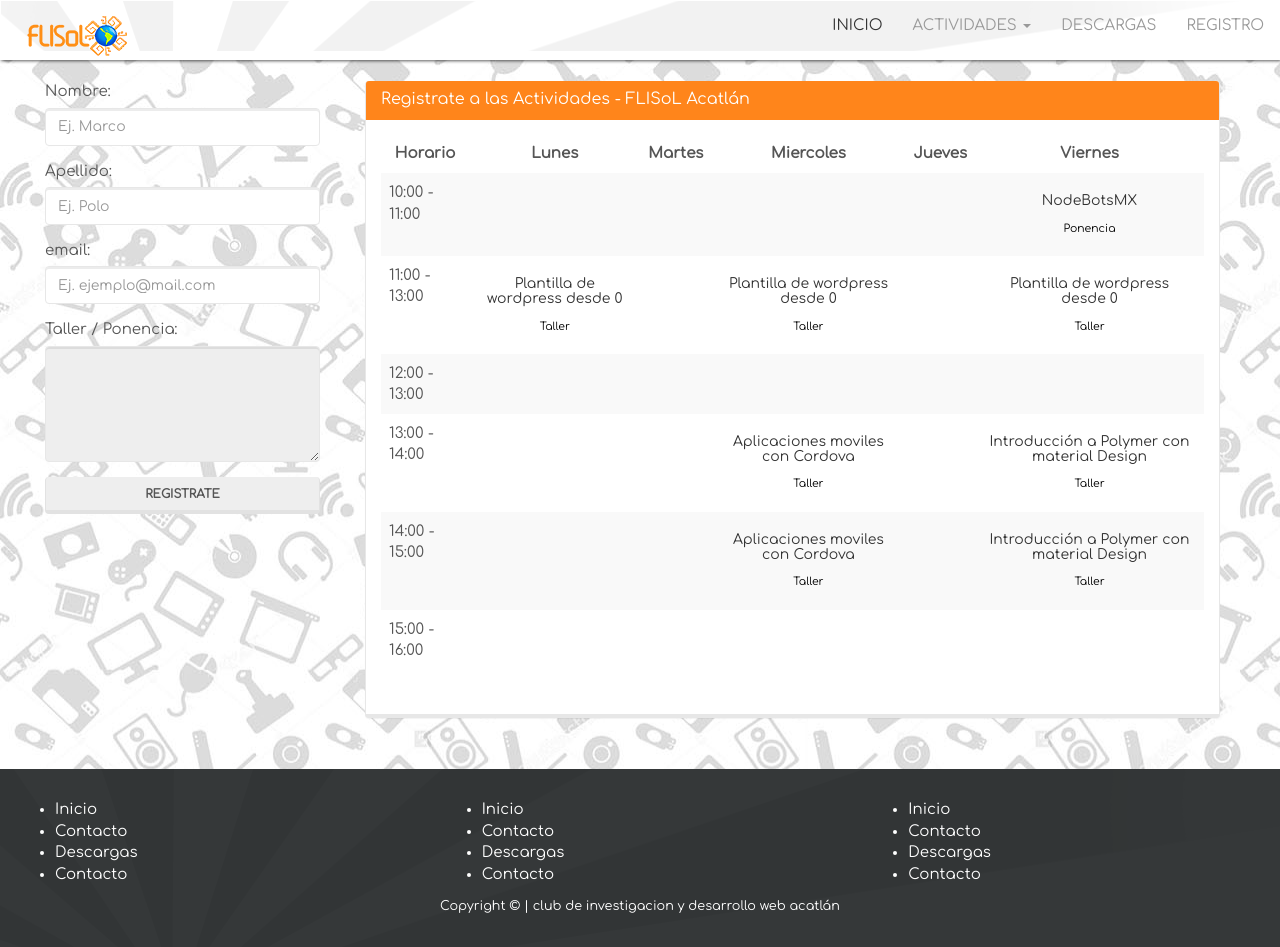
After one commit to salomonmac/flisolwebpage, a PHP site: page /registro.html in a window 1280 px wide. The commit adds this page. Run offline with PHP 8.4, Linux system fonts and the light colour scheme; some libraries are stand-ins or nearby versions; some web fonts are replaced.

Commit message:
add registro

```diff
--- a/css/style.css
+++ b/css/style.css
@@ -163,3 +163,26 @@ footer{
     background-attachment: fixed;
     background-image: url(../img/background.jpg)
 }
+table th{
+  text-align: center;
+}
+.all-button{
+  width: 100%;
+  height: 100%;
+  background-color: rgba(0, 0, 0, 0  );
+border: none;
+}
+.all-button:hover{
+  width: 100%;
+  height: 100%;
+  background-color: rgba(40, 182, 44, 0.3);
+  border: none;
+  transition: all 200ms ease-out;
+}
+.color{
+  background-color: rgba(40, 182, 44, 0.6);
+  border: none;
+  width: 100%;
+  height: 100%;
+  transition: all 200ms ease-out;
+}
--- a/index.html
+++ b/index.html
@@ -258,7 +258,7 @@
                     <h1 class="backgreen">Codigo Libre</h1>
                 </div>
                 <div class="col-md-2">
-                    <h1>+</h1>
+                    <h1>+</.h1>
                 </div>
                 <div class="col-md-5">
                     <h1 class="backgreen">Comunidad colaborativa</h1>
--- /dev/null
+++ b/registro.html
@@ -0,0 +1,347 @@
+<!DOCTYPE html>
+<html lang="">
+
+<head>
+    <meta charset="UTF-8">
+    <meta name="viewport" content="width=device-width, initial-scale=1.0">
+    <meta name="description" content="">
+    <meta name="author" content="">
+    <title>FLISoL Acatlán 2016</title>
+    <link rel="shortcut icon" href="">
+    <link rel="stylesheet" href="css/bootstrap.min.css">
+    <link rel="stylesheet" href="css/style.css">
+    <link href='https://fonts.googleapis.com/css?family=Comfortaa' rel='stylesheet' type='text/css'>
+    <link href="https://file.myfontastic.com/n6vo44Re5QaWo8oCKShBs7/icons.css" rel="stylesheet">
+    <link href='//cdn.jsdelivr.net/devicons/1.8.0/css/devicons.min.css' rel='stylesheet'>
+</head>
+
+<body>
+    <header>
+        <nav class="navbar navbar-inverse navbar-fixed-top">
+            <div class="container-fluid">
+                <div class="navbar-header">
+                    <button type="button" class="navbar-toggle collapsed" data-toggle="collapse" data-target="#menu1" aria-expanded="false">
+                        <span class="sr-only">Navegación</span>
+                        <span class="icon-bar"></span>
+                        <span class="icon-bar"></span>
+                        <span class="icon-bar"></span>
+                    </button>
+                    <a class="navbar-brand" href="index.php"><img src="img/logo2.png" alt="" class="img img-responsive"></a>
+                </div>
+
+                <div class="collapse navbar-collapse" id="menu1">
+                    <ul class="nav navbar-nav navbar-right">
+                        <li class="active"><a href="index.php">Inicio</a>
+                        </li>
+                        <li class="dropdown">
+                            <a href="#" class="dropdown-toggle" data-toggle="dropdown" role="button" aria-haspopup="true" aria-expanded="false">Actividades <span class="caret"></span></a>
+                            <ul class="dropdown-menu">
+                                <li><a href="#">Talleres</a>
+                                </li>
+                                <li><a href="http://faustocesar.esy.es/">Ponencias</a>
+                                </li>
+                                <li role="separator" class="divider"></li>
+                                <li><a href="https://www.facebook.com/thewigginsmx?fref=ts">InstallFEST</a>
+                                </li>
+                                <li><a href="https://www.facebook.com/pages/CIDWA/695261777263186?fref=ts">Hackathon</a>
+                                </li>
+                            </ul>
+                        </li>
+                        <li><a href="stage.html">Descargas</a>
+                        </li>
+                        <li><a href="#myModal2" data-toggle="modal" data-target="#myModal2">Registro</a>
+                        </li>
+                    </ul>
+                </div>
+                <!-- /.navbar-collapse -->
+            </div>
+            <!-- /.container-fluid -->
+        </nav>
+    </header>
+
+    <section class="container-fluid back aire" style="padding: 2em;">
+      <div class="col-md-3">
+        <form role="form" data-toggle="validator" action="" method="POST">
+          <div class="form-group">
+            <label for="">Nombre:</label>
+            <input id="nombre" type="text" class="form-control" placeholder="Ej. Marco" required>
+          </div>
+          <div class="form-group">
+            <label for="">Apellido:</label>
+            <input id="apellido" type="text" class="form-control" placeholder="Ej. Polo" required>
+          </div>
+          <div class="form-group">
+            <label for="">email:</label>
+            <input id="email" type="email" class="form-control" placeholder="Ej. ejemplo@mail.com" required>
+          </div>
+          <div class="form-group">
+           <label for="">Taller / Ponencia:</label>
+           <textarea id="taller" name="name" rows="5" cols="40" class="form-control" readonly>
+           </textarea>
+          </div>
+          <div class="form-group">
+            <button type="submit" class="btn btn-default col-md-12" >Registrate</button>
+          </div>
+          </div>
+        </form>
+      </div>
+        <div class="col-sm-12 col-md-9">
+            <div class="col-md-12">
+                <div class="panel panel-warning">
+                    <div class="panel-heading">
+                        <h1 class="panel-title">Registrate a las Actividades  - FLISoL Acatlán </h1>
+                    </div>
+                    <div class="panel-body">
+                        <table class="table table-striped table-hover ">
+                            <thead>
+                                <tr>
+                                    <th>Horario</th>
+                                    <th>Lunes</th>
+                                    <th>Martes</th>
+                                    <th>Miercoles</th>
+                                    <th>Jueves</th>
+                                    <th>Viernes</th>
+
+                                </tr>
+                            </thead>
+                            <tbody>
+                                <tr>
+                                    <td>10:00 - 11:00</td>
+                                    <td></td>
+                                    <td></td>
+                                    <td></td>
+                                    <td></td>
+                                    <td>
+                                      <small><a tabindex="0" class="" role="button" data-toggle="popover" data-trigger="hover" data-html="true" title="<b>Ponente: Julio C. Rodriguez</b>" data-placement="top" data-content="Conferencia sobre el trabajo que estan desarrollando en la comunidad de NodeBots México.">
+                                      <button type="button" name="button" class="all-button nodebots" data-check="">
+                                        <h5>NodeBotsMX</h5>
+                                          <p style="color: black">
+                                            <small>Ponencia</small>
+                                          </p>
+                                      </button>
+                                      </a></small>
+                                    </td>
+                                </tr>
+                                <tr>
+                                    <td>11:00 - 13:00</td>
+                                    <td>
+                                      <small><a tabindex="0" class="" role="button" data-toggle="popover" data-trigger="hover" data-html="true" title="<b>Ponente: Julio C. Rodriguez</b>" data-placement="top" data-content="Conferencia sobre el trabajo que estan desarrollando en la comunidad de NodeBots México.">
+                                      <button type="button" name="button" class="all-button wordpress" data-check="">
+                                        <h5>Plantilla de wordpress desde 0</h5>
+                                          <p style="color: black">
+                                            <small>Taller</small>
+                                          </p>
+                                      </button>
+                                      </a></small>
+                                    </td>
+                                    <td></td>
+                                    <td>
+                                      <small><a tabindex="0" class="" role="button" data-toggle="popover" data-trigger="hover" data-html="true" title="<b>Ponente: Julio C. Rodriguez</b>" data-placement="top" data-content="Conferencia sobre el trabajo que estan desarrollando en la comunidad de NodeBots México.">
+                                      <button type="button" name="button" class="all-button wordpress" data-check="">
+                                        <h5>Plantilla de wordpress desde 0</h5>
+                                          <p style="color: black">
+                                            <small>Taller</small>
+                                          </p>
+                                      </button>
+                                      </a></small>
+                                    </td>
+                                    <td></td>
+
+                                    <td>
+                                      <small><a tabindex="0" class="" role="button" data-toggle="popover" data-trigger="hover" data-html="true" title="<b>Ponente: Julio C. Rodriguez</b>" data-placement="top" data-content="Conferencia sobre el trabajo que estan desarrollando en la comunidad de NodeBots México.">
+                                      <button type="button" name="button" class="all-button wordpress" data-check="">
+                                        <h5>Plantilla de wordpress desde 0</h5>
+                                          <p style="color: black">
+                                            <small>Taller</small>
+                                          </p>
+                                      </button>
+                                      </a></small>
+                                    </td>
+                                </tr>
+                                <tr>
+                                    <td>12:00 - 13:00</td>
+                                    <td></td>
+                                    <td></td>
+                                    <td></td>
+                                    <td></td>
+                                    <td></td>
+                                </tr>
+                                <tr>
+                                    <td>13:00 - 14:00</td>
+                                    <td></td>
+                                    <td></td>
+                                    <td>
+                                      <small><a tabindex="0" class="" role="button" data-toggle="popover" data-trigger="hover" data-html="true" title="<b>Ponente: Julio C. Rodriguez</b>" data-placement="top" data-content="Conferencia sobre el trabajo que estan desarrollando en la comunidad de NodeBots México.">
+                                      <button type="button" name="button" class="all-button cordova" data-check="">
+                                        <h5>Aplicaciones moviles con Cordova</h5>
+                                          <p style="color: black">
+                                            <small>Taller</small>
+                                          </p>
+                                      </button>
+                                      </a></small>
+                                    </td>
+                                    <td></td>
+                                    <td>
+                                      <small><a tabindex="0" class="" role="button" data-toggle="popover" data-trigger="hover" data-html="true" title="<b>Ponente: Julio C. Rodriguez</b>" data-placement="top" data-content="Conferencia sobre el trabajo que estan desarrollando en la comunidad de NodeBots México.">
+                                      <button type="button" name="button" class="all-button polymer" data-check="">
+                                        <h5>Introducción a Polymer con material Design</h5>
+                                          <p style="color: black">
+                                            <small>Taller</small>
+                                          </p>
+                                      </button>
+                                      </a></small>
+                                    </td>
+                                </tr>
+                                <tr>
+                                    <td>14:00 - 15:00</td>
+                                    <td></td>
+                                    <td></td>
+                                    <td>
+                                      <small><a tabindex="0" class="" role="button" data-toggle="popover" data-trigger="hover" data-html="true" title="<b>Ponente: Julio C. Rodriguez</b>" data-placement="top" data-content="Conferencia sobre el trabajo que estan desarrollando en la comunidad de NodeBots México.">
+                                      <button type="button" name="button" class="all-button cordova" data-check="">
+                                          <h5>Aplicaciones moviles con Cordova</h5>
+                                            <p style="color: black">
+                                              <small>Taller</small>
+                                            </p>
+                                      </button>
+                                      </a></small>
+                                    </td>
+                                    <td></td>
+                                    <td>
+                                      <small><a tabindex="0" class="" role="button" data-toggle="popover" data-trigger="hover" data-html="true" title="<b>Ponente: Julio C. Rodriguez</b>" data-placement="top" data-content="Conferencia sobre el trabajo que estan desarrollando en la comunidad de NodeBots México.">
+                                      <button type="button" name="button" class="all-button polymer" data-check="">
+                                        <h5>Introducción a Polymer con material Design</h5>
+                                          <p style="color: black">
+                                            <small>Taller</small>
+                                          </p>
+                                      </button>
+                                      </a></small>
+                                    </td>
+                                </tr>
+                                <tr>
+                                    <td>15:00 - 16:00</td>
+                                    <td></td>
+                                    <td></td>
+                                    <td></td>
+                                    <td></td>
+                                    <td></td>
+                                </tr>
+                            </tbody>
+                        </table>
+                        <div class="row">
+                          <p id="demo"></p>
+
+                        </div>
+                    </div>
+                </div>
+            </div>
+            <div class="col-md-2">
+
+            </div>
+        </div>
+    </section>
+    <footer class="container-fluid">
+        <div class="row">
+            <section class="col-md-4">
+                <ul>
+                    <li>Inicio</li>
+                    <li>Contacto</li>
+                    <li>Descargas</li>
+                    <li>Contacto</li>
+                </ul>
+            </section>
+            <section class="col-md-4">
+                <ul>
+                    <li>Inicio</li>
+                    <li>Contacto</li>
+                    <li>Descargas</li>
+                    <li>Contacto</li>
+                </ul>
+            </section>
+            <section class="col-md-4">
+                <ul>
+                    <li>Inicio</li>
+                    <li>Contacto</li>
+                    <li>Descargas</li>
+                    <li>Contacto</li>
+                </ul>
+            </section>
+        </div>
+        <div class="row">
+            <center><small>Copyright &copy | club de investigacion y desarrollo web acatlán</small></center>
+        </div>
+    </footer>
+    <script src="https://ajax.googleapis.com/ajax/libs/jquery/1.11.3/jquery.min.js"></script>
+    <script src="https://maxcdn.bootstrapcdn.com/bootstrap/3.3.6/js/bootstrap.min.js"></script>
+    <script type="text/javascript">
+        $(document).ready(function () {
+
+          var taller = new Array();
+            $('[data-toggle="popover"]').popover();
+
+            $('table').on('click', '.nodebots', function(event){
+              if ( $('.nodebots').hasClass( 'color' ) ) {
+                taller[0] = '';
+              $('.nodebots').removeClass('color').attr('data-check','');
+              } else{
+                $('.nodebots').addClass('color').attr('data-check','nodebots');
+                taller[0] = 'nodebots';
+              }
+              valor();
+            });
+            $('table').on('click', '.wordpress', function(event){
+              if ( $('.wordpress').hasClass( 'color' ) ) {
+              $('.wordpress').removeClass('color').attr('data-check','');
+              taller[1] = '';
+              } else{
+                $('.wordpress').addClass('color').first().attr('data-check','wordpress');
+                taller[1] = 'wordpress';
+              }
+              valor();
+            });
+
+            $('table').on('click', '.polymer', function(event){
+              if ( $('.polymer').hasClass( 'color' ) ) {
+              $('.polymer').removeClass('color').attr('data-check','');
+              taller[2] = '';
+              } else{
+                $('.polymer').addClass('color').first().attr('data-check','polymer');
+                taller[2] = 'polymer';
+              }
+              valor();
+            });
+
+            $('table').on('click', '.cordova', function(event){
+              if ( $('.cordova').hasClass( 'color' ) ) {
+              $('.cordova').removeClass('color').attr('data-check','');
+              taller[3] = '';
+              } else{
+                $('.cordova').addClass('color').first().attr('data-check','cordova');
+                taller[3] = 'cordova';
+              }
+              valor();
+            });
+            var valor = function(){
+              array = [];
+              $('table').find('.all-button').each(function(index){
+                if( ($(this).attr('data-check')) != ''){
+                  console.debug('----------');
+                  array.push($(this).attr('data-check'));
+                  for(i=0; i< array.length; i++){
+                      $('textarea').html('')
+                    console.debug('arreglo: '+ array[i]);
+                  }
+                }
+                else{
+                  $('textarea').html('');
+                }
+              });
+                $( "#taller" ).append(array.join(" , "));
+            }
+
+          $('#flisol-reg').validator()
+
+        });
+    </script>
+</body>
+</html>
```
